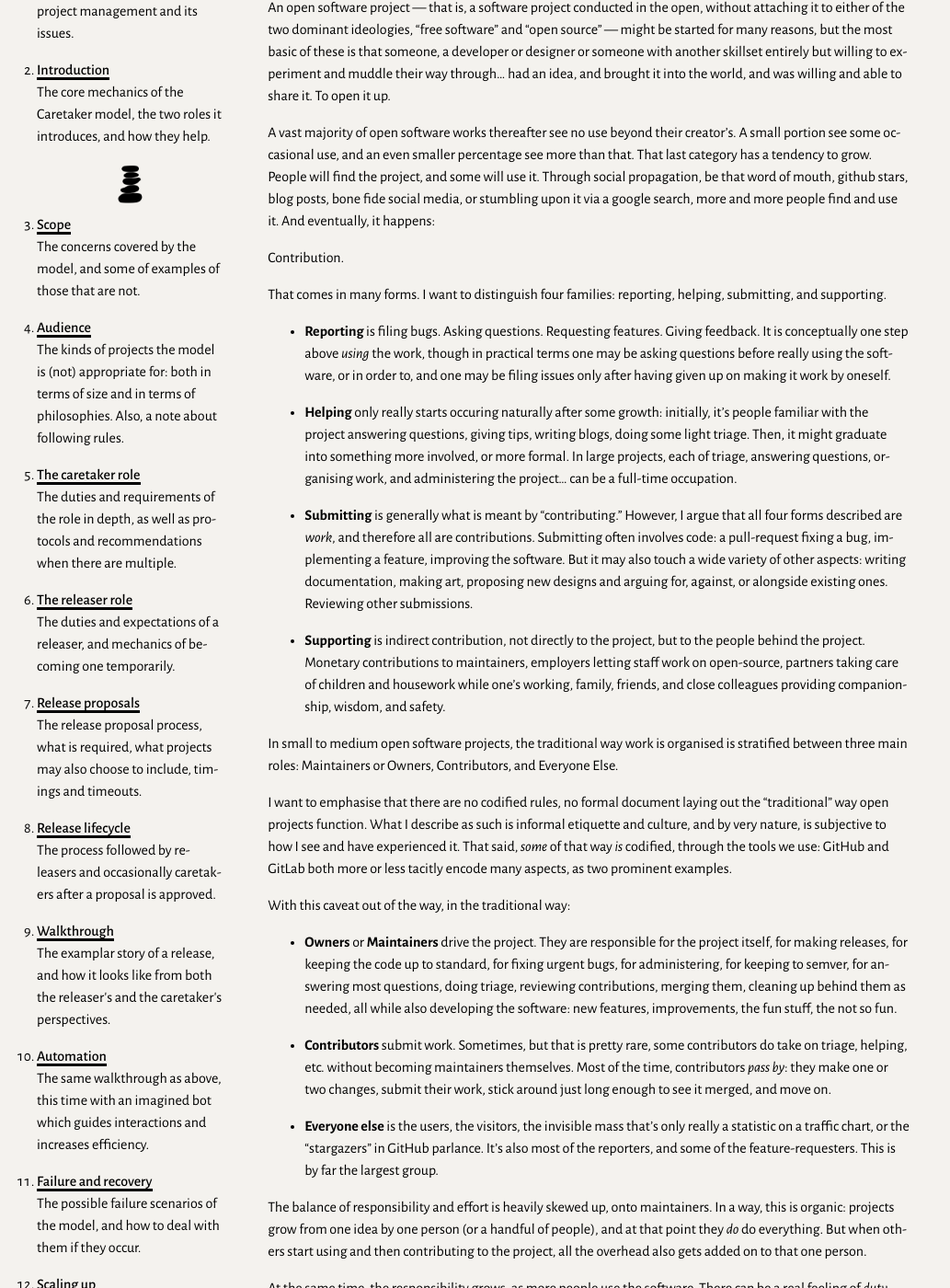
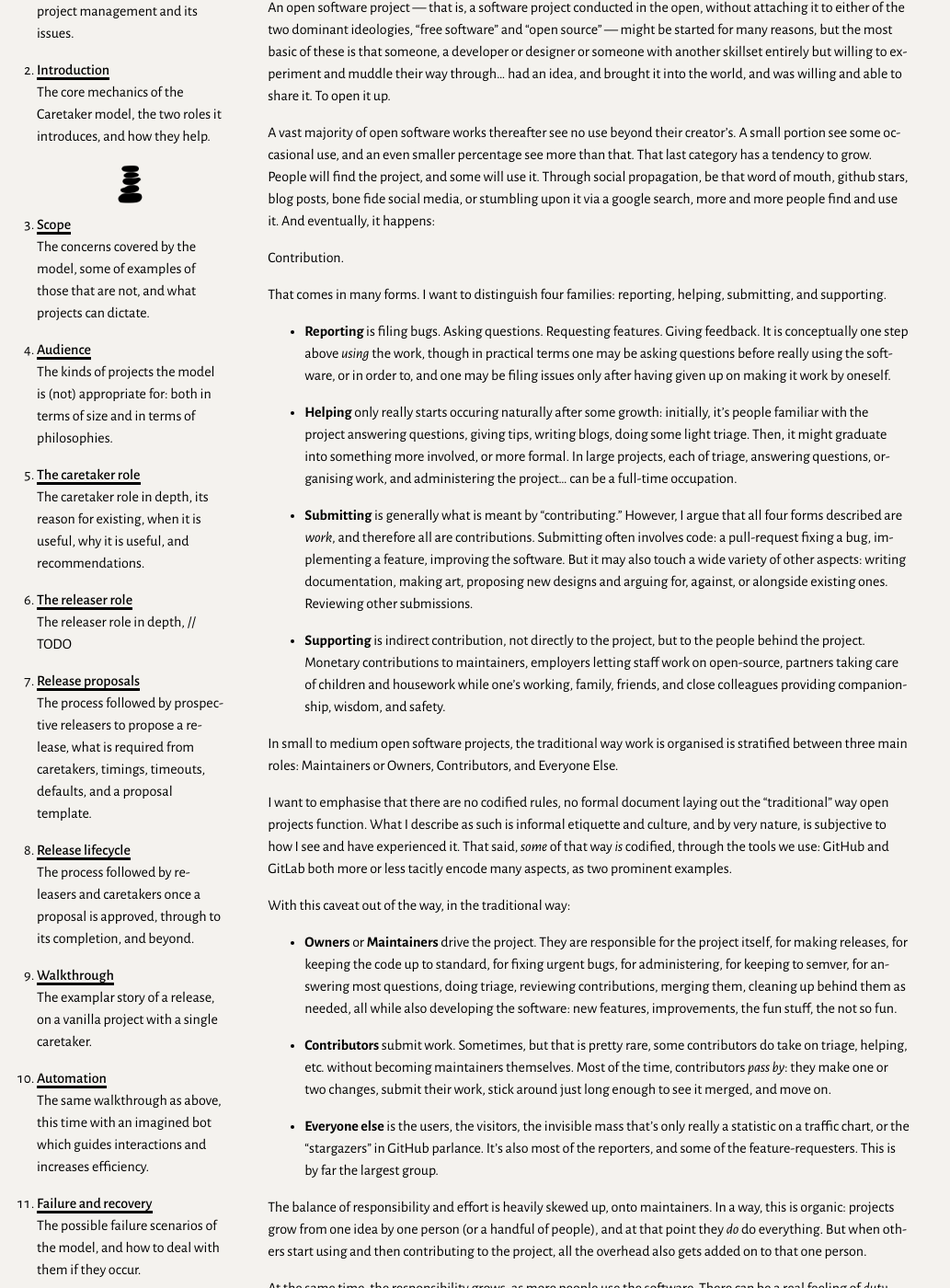
Before and after one commit to passcod/caretaker, a Jekyll site: the page built from index.markdown, in a window 1280 px wide and 1400 px high, scrolled down 624 px. Shown: the whole window at 92% size, without its empty margins (0-1033 px from the left). Built offline with Jekyll 4.4.1, drawn with Linux system fonts in a browser that asks for light colours; our own code applies the rules of GitHub Pages for plain Markdown files.

Commit message:
Reword buckets again

```diff
--- a/_layouts/home.html
+++ b/_layouts/home.html
@@ -27,40 +27,39 @@
 				<hr>
 				<li>
 					<a href="#scope">Scope</a>
-					<p>The concerns covered by the model, and some of examples
-						of those that are not.</p>
+					<p>The concerns covered by the model, some of examples of
+						those that are not, and what projects can dictate.</p>
 				</li>
 				<li>
 					<a href="#audience">Audience</a>
 					<p>The kinds of projects the model is (not) appropriate for:
-						both in terms of size and in terms of philosophies. Also,
-						a note about following rules.</p>
+						both in terms of size and in terms of philosophies.</p>
 				</li>
 				<li>
 					<a href="#the-caretaker-role">The caretaker role</a>
-					<p>The duties and requirements of the role in depth, as well
-						as protocols and recommendations when there are multiple.</p>
+					<p>The caretaker role in depth, its reason for existing, when
+						it is useful, why it is useful, and recommendations.</p>
 				</li>
 				<li>
 					<a href="#the-releaser-role">The releaser role</a>
-					<p>The duties and expectations of a releaser, and mechanics
-						of becoming one temporarily.</p>
+					<p>The releaser role in depth, // TODO</p>
 				</li>
 				<li>
 					<a href="#release-proposals">Release proposals</a>
-					<p>The release proposal process, what is required, what
-						projects may also choose to include, timings and timeouts.</p>
+					<p>The process followed by prospective releasers to propose
+						a release, what is required from caretakers, timings,
+						timeouts, defaults, and a proposal template.</p>
 				</li>
 				<li>
 					<a href="#release-lifecycle">Release lifecycle</a>
-					<p>The process followed by releasers and occasionally caretakers
-						after a proposal is approved.</p>
+					<p>The process followed by releasers and caretakers once a
+						proposal is approved, through to its completion, and
+						beyond.</p>
 				</li>
 				<li>
 					<a href="#walkthrough">Walkthrough</a>
-					<p>The examplar story of a release, and how it looks like
-						from both the releaser's and the caretaker's
-						perspectives.</p>
+					<p>The examplar story of a release, on a vanilla project
+						with a single caretaker.</p>
 				</li>
 				<li>
 					<a href="#automation">Automation</a>
```
